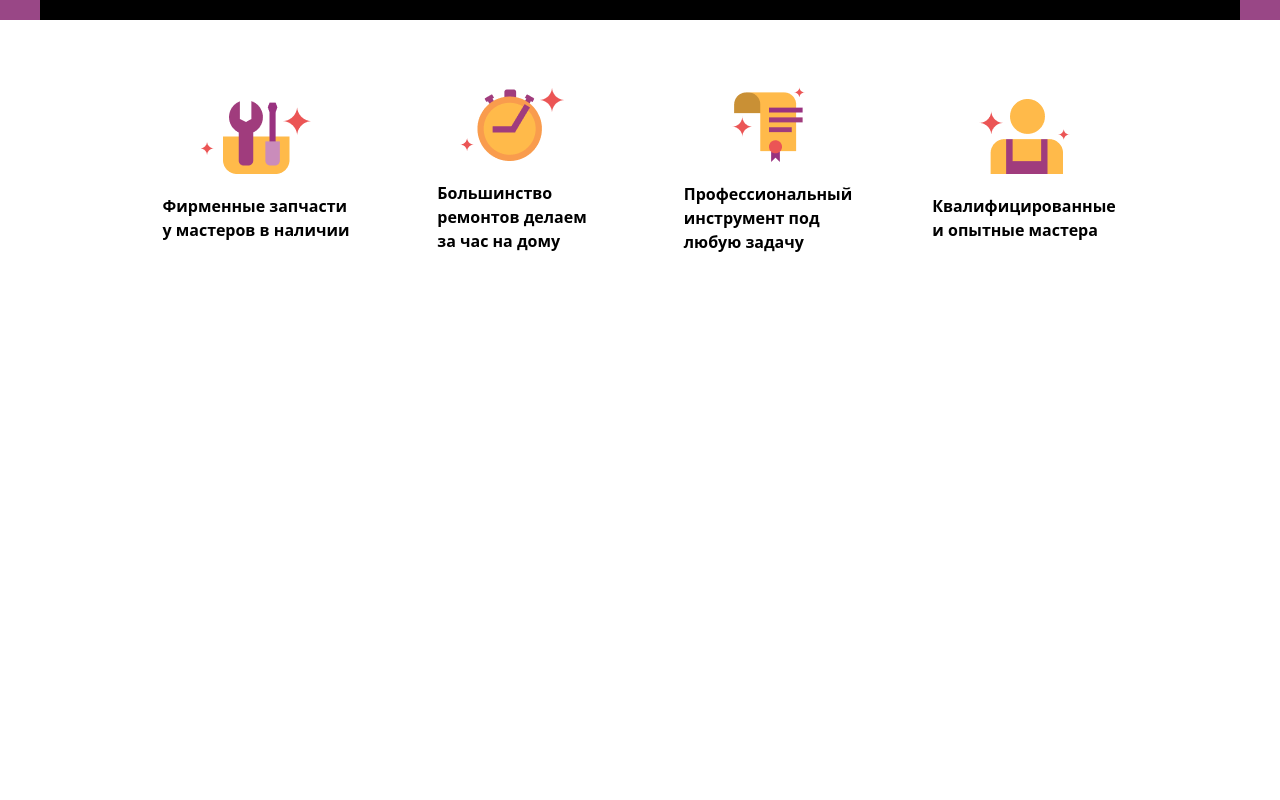
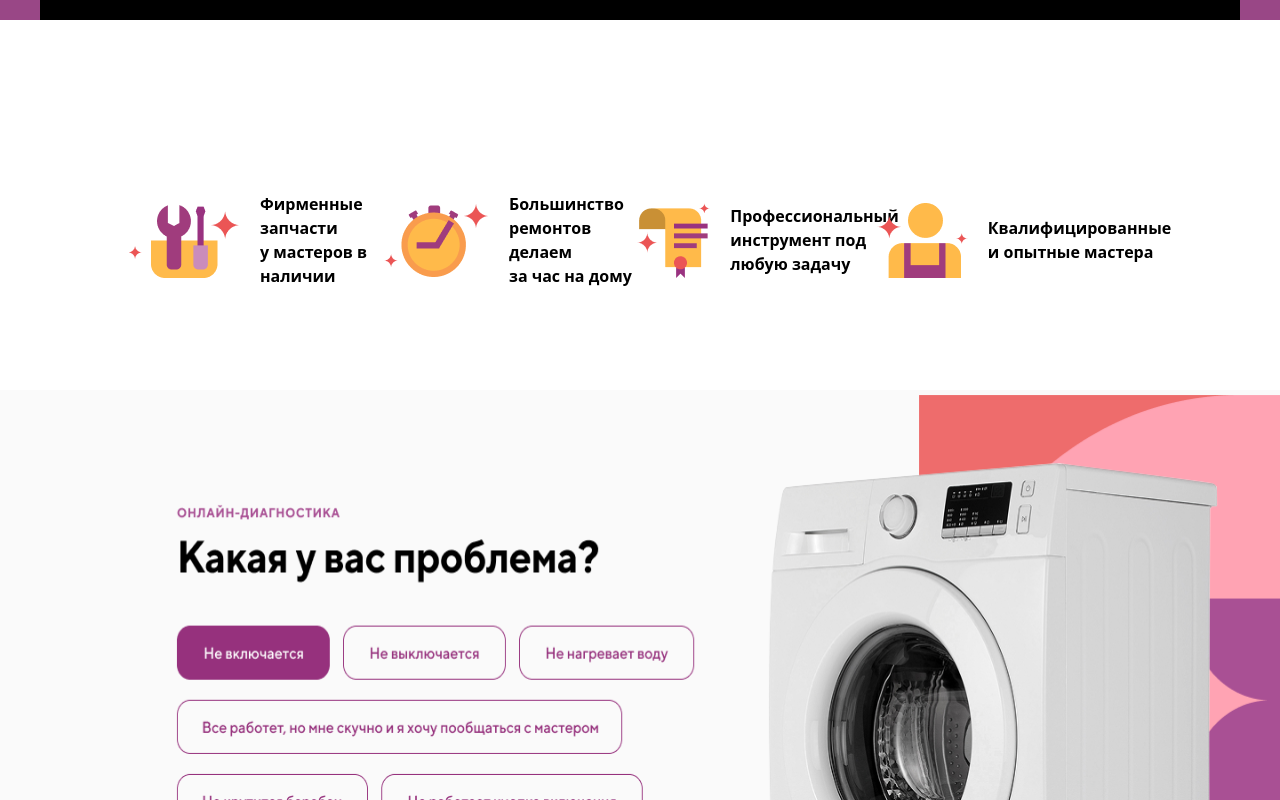
Before and after one commit to lastsurvivor1017-svg/work6, a website: page index.html in a window 1280 px wide. Shown: the part 1080-1880 px from the top of the page. Before the commit the page ends 1400 px from the top, so only its background shows below. Drawn offline with Linux system fonts and the light colour scheme.

Commit message:
end start

```diff
--- a/index.html
+++ b/index.html
@@ -32,7 +32,7 @@
             </div>
         </div>
         <hr class="w-[100%] h-[2px] bg-[#994786] lg:hidden">
-        <div class="max-w-300 h-[10%] bg-amber-100 m-auto p-5 justify-between items-center flex lg:hidden ">
+        <div class="max-w-300 h-[10%] m-auto p-5 justify-between items-center flex lg:hidden ">
             <img src="./лого.png" alt="">
              <button class="py-[15px] px-[30px] border-[2px] border-solid border-[#FFC464] rounded-[20px] ">
                     Позвонить
@@ -80,16 +80,16 @@
             </div>
         </div>
     </div>
-    <div class="w-full h-[300px] flex justify-center items-center mt-[100px]">
-        <div class="w-[80%] h-[80%] flex">
-            <div class="w-[25%] h-[100%] flex justify-center items-center flex-col gap-5">
+    <div class="w-full h-[300px] flex justify-center items-center mt-[170px] flex-col  lg:flex-row">
+        <div class="w-[80%] h-[80%] lg:flex flex-row">
+            <div class="w-full h-[100%] flex justify-center items-center gap-5">
                 <img src="./Group 819.png" alt="">
                 <h2 class="font-[700]">
                     Фирменные запчасти
                     <br>у мастеров в наличии
                 </h2>
             </div>
-            <div class="w-[25%] h-[100%] flex justify-center items-center flex-col gap-5">
+            <div class="w-full h-[100%] flex justify-center items-center gap-5">
                 <img src="./Group 818.png" alt="">
                 <h2 class="font-[700]">
                    Большинство
@@ -97,7 +97,7 @@
                    <br>за час на дому
                 </h2>
             </div>
-            <div class="w-[25%] h-[100%] flex justify-center items-center flex-col gap-5">
+            <div class="w-full h-[100%] flex justify-center items-center gap-5">
                 <img src="./Group 811.png" alt="">
                 <h2 class="font-[700]">
                    Профессиональный
@@ -105,7 +105,7 @@
                    <br> любую задачу
                 </h2>
             </div>
-            <div class="w-[25%] h-[100%] flex justify-center items-center flex-col gap-5">
+            <div class="w-full h-[100%] flex justify-center items-center gap-5">
                 <img src="./Group 779.png" alt="">
                 <h2 class="font-[700]">
                     Квалифицированные
@@ -114,5 +114,12 @@
             </div>
         </div>
     </div>
+    <div class="w-full h-[820px] bg-amber-200 hidden lg:block">
+        <img class="w-full h-full" src="./какая у вас проблема.png" alt="">
+    </div>
+    <div class="w-full h-[800px] bg-amber-300 lg:hidden relative top-[700px]">
+        <img class="w-full h-full" src="./какая пролема (1).png" alt="">
+    </div>
+
 </body>
 </html>
```
Also changed, not shown: src/output.css, какая пролема (1).png (added), какая пролема.png (added), какая у вас проблема.png (added).
